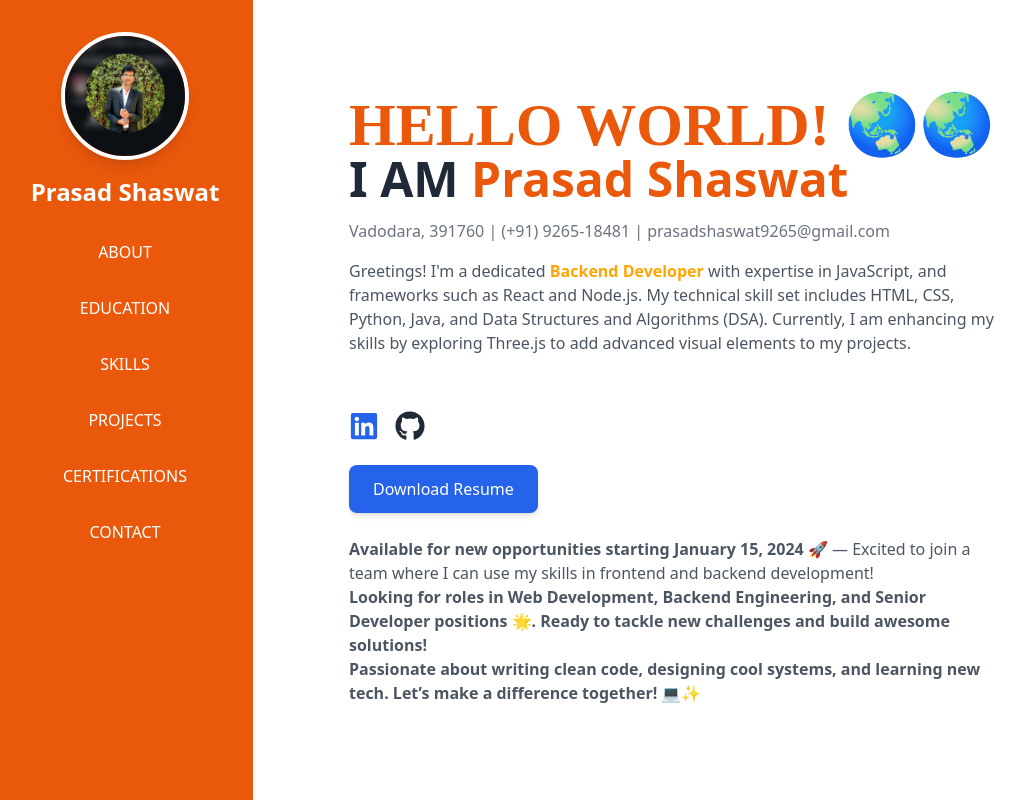
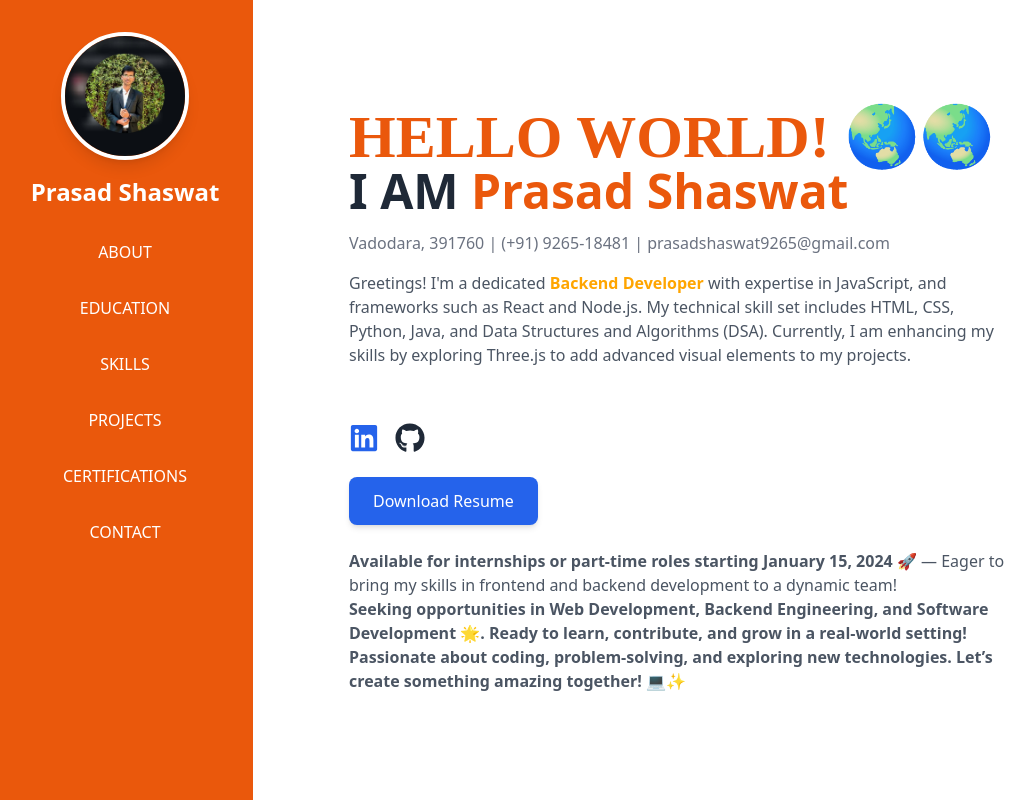
Before and after one commit to prasadshaswat/Protifilo-PS, a React (Create React App) app in the folder frontend/: page / in a window 1280 px wide. Shown: the top 800 px of the page, without its empty margins (3-1038 px from the left). Built offline with nearby package versions, Linux system fonts and the light colour scheme.

Commit message:
Update Home component content for new opportunities and role preferences

```diff
--- a/frontend/src/Components/Home.jsx
+++ b/frontend/src/Components/Home.jsx
@@ -106,17 +106,17 @@ const Home = () => {
           transition={{ delay: 1, duration: 0.6, ease: 'easeInOut' }}
         >
           <p>
-  <strong>Available for new opportunities starting January 15, 2024 🚀</strong> — Excited to join a team where I can use my skills in frontend and backend development!
+  <strong>Available for internships or part-time roles starting January 15, 2024 🚀</strong> — Eager to bring my skills in frontend and backend development to a dynamic team!
 </p>
 <p>
   <strong>
-    Looking for roles in Web Development, Backend Engineering, and Senior Developer positions 🌟. Ready to tackle new challenges and build awesome solutions!
+    Seeking opportunities in Web Development, Backend Engineering, and Software Development 🌟. Ready to learn, contribute, and grow in a real-world setting!
   </strong>
   <br />
 </p>
 <p>
   <strong>
-    Passionate about writing clean code, designing cool systems, and learning new tech. Let’s make a difference together! 💻✨
+    Passionate about coding, problem-solving, and exploring new technologies. Let’s create something amazing together! 💻✨
   </strong>
 </p>
 
```
